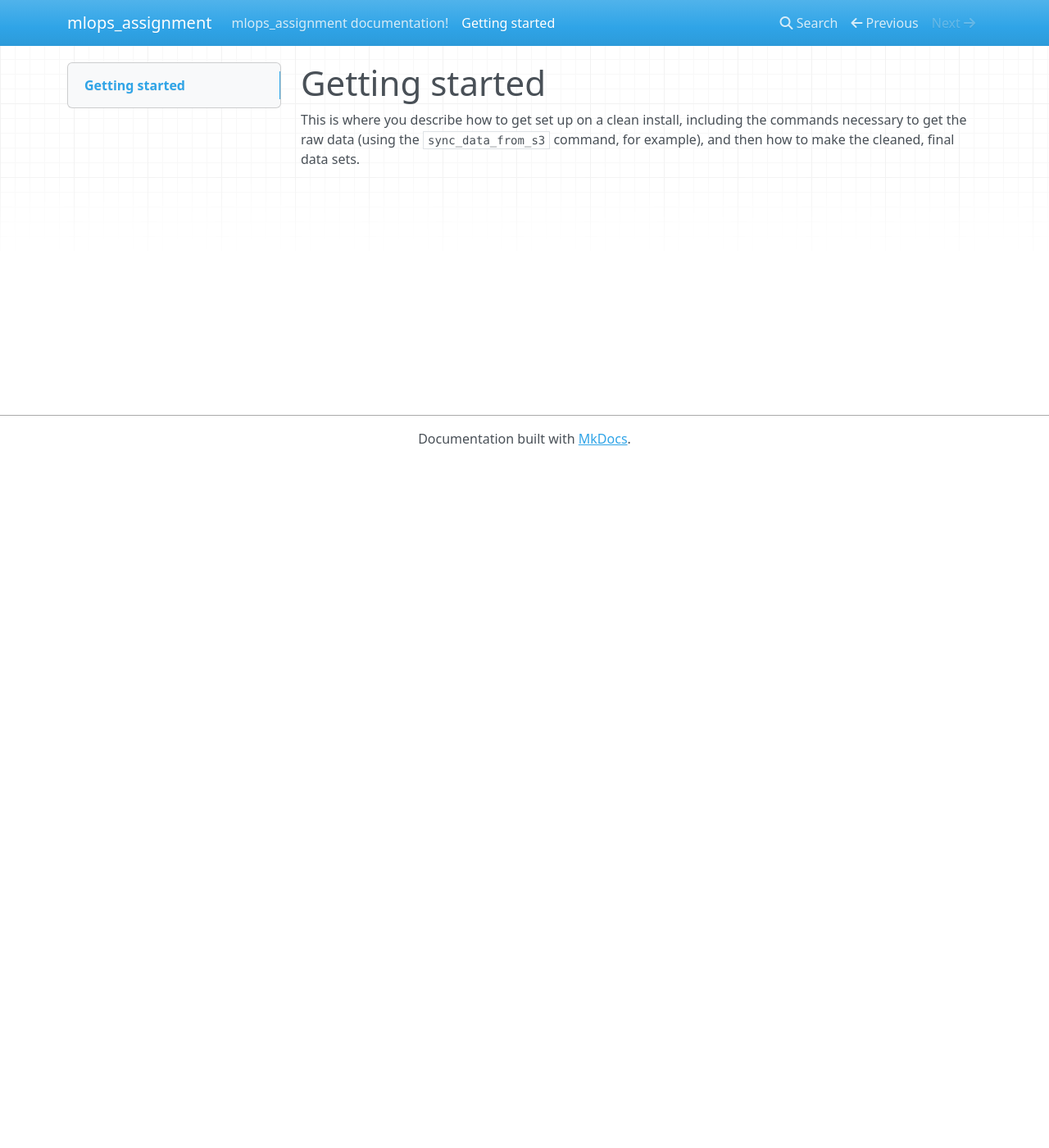
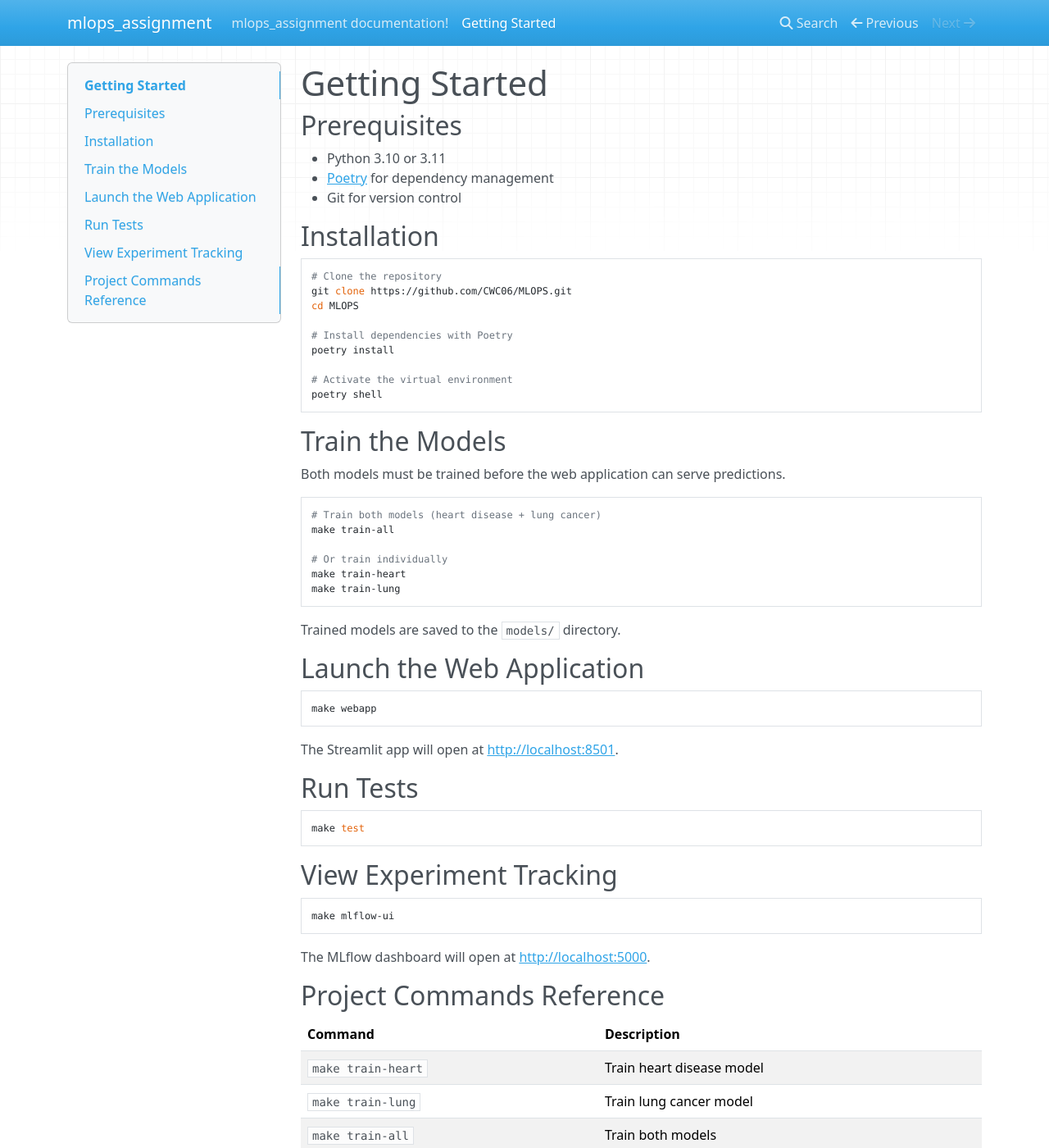
Before and after one commit to CWC06/MLOPS, an MkDocs documentation site: the page built from docs/docs/getting-started.md, in a window 1280 px wide and 1400 px high. Shown: the whole window at 82% size. Built offline with MkDocs 1.6.1, drawn with Linux system fonts in a browser that asks for light colours; nearby versions of some CDN libraries; some of the changed text lies outside the part shown.

Commit message:
chore: add ruff linter, model tests, docs, and pre-trained model
- Replace flake8/black with ruff in dev dependencies and config
- Add model inference tests (heart disease + lung cancer)
- Flesh out getting-started.md with setup and usage instructions
- Include pre-trained heart disease model in models/ directory

````diff
--- a/docs/docs/getting-started.md
+++ b/docs/docs/getting-started.md
@@ -1,6 +1,71 @@
-Getting started
-===============
+# Getting Started
 
-This is where you describe how to get set up on a clean install, including the
-commands necessary to get the raw data (using the `sync_data_from_s3` command,
-for example), and then how to make the cleaned, final data sets.
+## Prerequisites
+
+- Python 3.10 or 3.11
+- [Poetry](https://python-poetry.org/docs/#installation) for dependency management
+- Git for version control
+
+## Installation
+
+```bash
+# Clone the repository
+git clone https://github.com/CWC06/MLOPS.git
+cd MLOPS
+
+# Install dependencies with Poetry
+poetry install
+
+# Activate the virtual environment
+poetry shell
+```
+
+## Train the Models
+
+Both models must be trained before the web application can serve predictions.
+
+```bash
+# Train both models (heart disease + lung cancer)
+make train-all
+
+# Or train individually
+make train-heart
+make train-lung
+```
+
+Trained models are saved to the `models/` directory.
+
+## Launch the Web Application
+
+```bash
+make webapp
+```
+
+The Streamlit app will open at [http://localhost:8501](http://localhost:8501).
+
+## Run Tests
+
+```bash
+make test
+```
+
+## View Experiment Tracking
+
+```bash
+make mlflow-ui
+```
+
+The MLflow dashboard will open at [http://localhost:5000](http://localhost:5000).
+
+## Project Commands Reference
+
+| Command | Description |
+|---------|-------------|
+| `make train-heart` | Train heart disease model |
+| `make train-lung` | Train lung cancer model |
+| `make train-all` | Train both models |
+| `make webapp` | Launch Streamlit app |
+| `make mlflow-ui` | Launch MLflow UI |
+| `make test` | Run pytest suite |
+| `make lint` | Lint code with ruff |
+| `make format` | Format code with ruff |
````
Also changed, not shown: pyproject.toml (+7 -4 lines), 2 other files.
